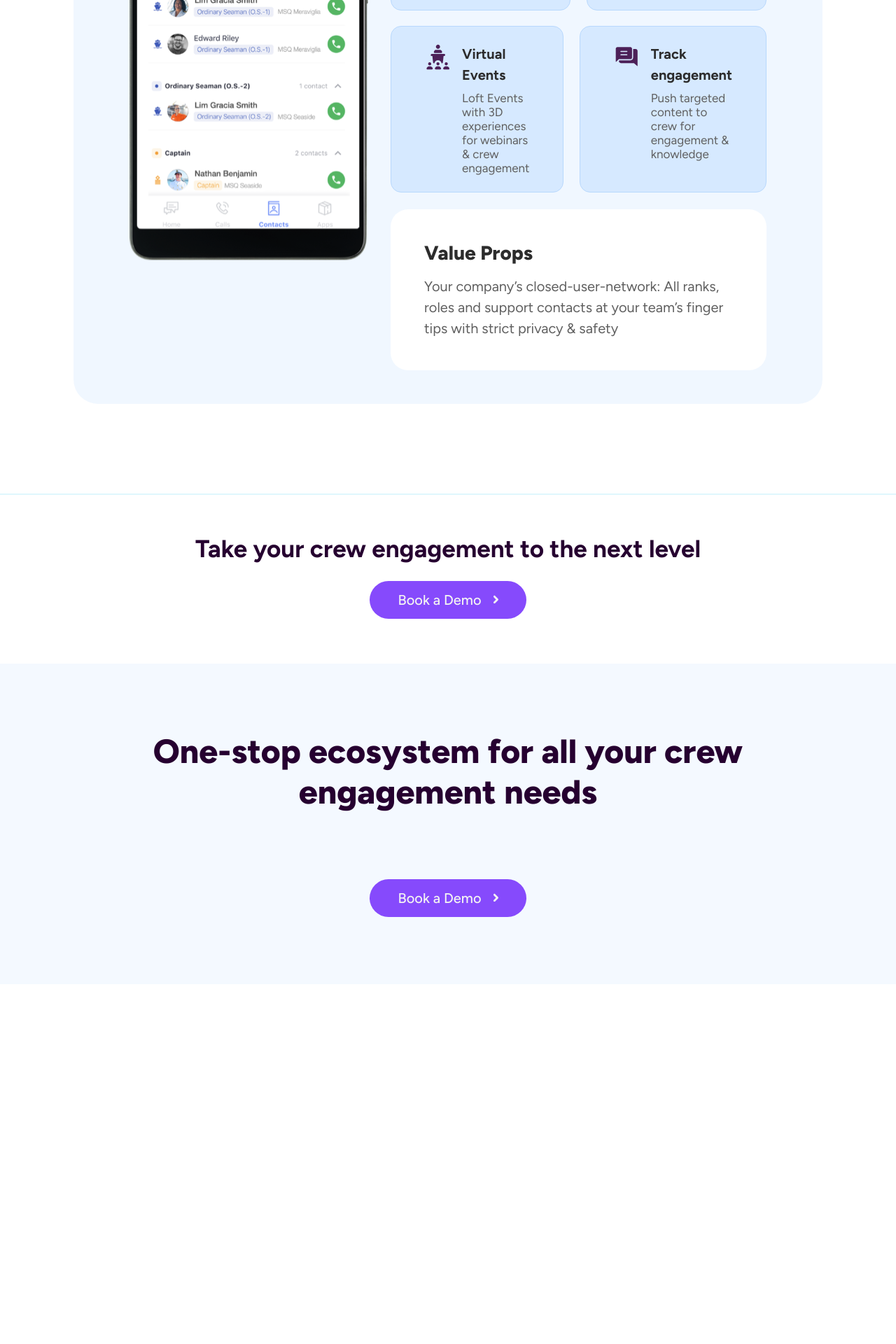
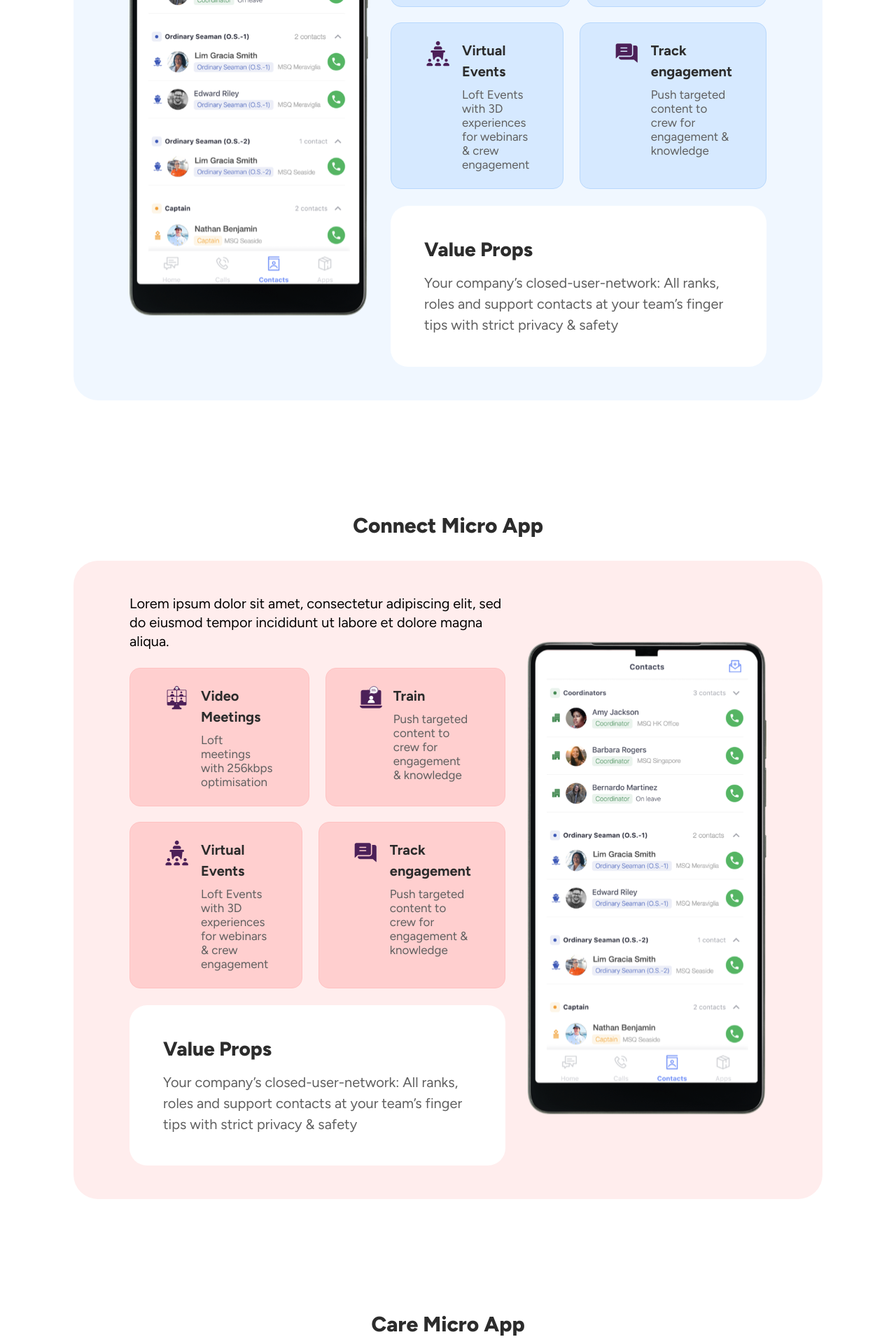
Before and after one commit to danielendaylalu1/onship-landig-page, a React (Vite) app: page / in a window 1280 px wide. Shown: the part 2780-4700 px from the top of the page at 70% size. Before the commit the page ends 4186 px from the top, so only its background shows below. Built offline with nearby package versions, Linux system fonts and the light colour scheme.

Commit message:
added more apps review cards

```diff
--- a/src/App.css
+++ b/src/App.css
@@ -15,6 +15,40 @@
 .wrapper {
   padding: 0 4rem;
 }
+.bg-blue-light {
+  background: rgba(0, 122, 255, 0.06);
+}
+.card-blue-light {
+  border: 1px solid #b8d8fd;
+  background: #d6e9ff;
+}
+.bg-rose {
+  background: #ffeded;
+}
+.card-rose {
+  border: 1px solid #ffc2c2;
+  background: #ffcfcf;
+}
+.bg-green-light {
+  background: #e6fde7;
+}
+.card-green {
+  border: 1px solid var(--White, #fff);
+  background: #c4eec7;
+}
+.bg-purple-light {
+  background: #f2daf7;
+}
+.card-purple {
+  background: #e5bdec;
+}
+.bg-yellow-light {
+  background: #faf7d0;
+}
+.card-yellow {
+  background: #eae59b;
+}
+
 /* navbar section */
 .nav-bar {
   display: flex;
@@ -239,23 +273,22 @@
 .apps-overview-header {
   color: var(--Dark-Grey, #2c2c2c);
   font-family: Figtree;
-  font-size: 35px;
+  font-size: 30px;
   font-style: normal;
   font-weight: 800;
   line-height: normal;
+  /* margin-left: 10rem; */
 }
 .apps-overview-container {
   display: flex;
   align-items: center;
   gap: 2rem;
   border-radius: 35px;
-  background: rgba(0, 122, 255, 0.06);
+  /* background: rgba(0, 122, 255, 0.06); */
   padding: 3rem 5rem;
   max-width: 1444px;
 }
-.apps-overview-img-container {
-  margin-top: -10.5rem;
-}
+
 .apps-overview-content-container {
   display: flex;
   flex-direction: column;
@@ -290,8 +323,6 @@
   flex: 0.5;
   /* width: 400px; */
   border-radius: 15px;
-  border: 1px solid #b8d8fd;
-  background: #d6e9ff;
 }
 .apps-overview-card-header {
   color: var(--Dark-Grey, #2c2c2c);
@@ -377,7 +408,7 @@
   display: flex;
   flex-direction: column;
   align-items: center;
-  gap: 2rem;
+  gap: 4rem;
   background: #f4f9ff;
 }
 .ecosystem-header {
@@ -389,49 +420,6 @@
   font-weight: 800;
   line-height: normal;
 }
-.ecosystem-carousel {
-  width: 100%;
-  padding: 1rem;
-}
-
-/* .slide {
-  transform: scale(0.2);
-  transition: transform 300ms;
-  opacity: 0.5;
-}
-.slide img {
-  width: 50rem;
-  margin: 0 auto;
-}
-.activeSlide {
-  transform: scale(1.1);
-  opacity: 1;
-} */
-/* .ecosystem-carousel {
-  padding: 1rem;
-  width: 100%;
-  display: flex;
-  gap: 0.5rem;
-  overflow: scroll !important;
-}
-.ecosystem-carousel-img-container {
-  min-width: 250px;
-  height: 500px;
-}
-.ecosystem-carousel-img-container img {
-  width: 100% !important;
-  height: 100%;
-  object-fit: cover;
-} */
-
-/* .ecosystem-carousel-img-container {
-  width: 400px !important;
-  height: 400px !important;
-}
-.ecosystem-carousel-img-container img {
-  width: 100%;
-  height: 100%;
-} */
 
 @media only screen and (max-width: 1200px) {
   .apps-overview-container {
@@ -449,80 +437,32 @@
     flex: 1 !important;
   } */
 }
-
-/* styles */
-
-/* border-radius: 35px;
-background: #FFEDED; */
-
-/* second */
-
-/* border-radius: 15px;
-border: 1px solid #FFC2C2;
-background: #FFCFCF; */
-
-/* ///////// */
-
-/* border-radius: 35px;
-background: #E7F6E8; */
-
-/* second */
-
-/* border-radius: 15px;
-border: 1px solid var(--White, #FFF);
-background: #C4EEC7; */
-
-/* ///////// */
-
-/* border-radius: 35px;
-background: #F4E7F6; */
-
-/* second */
-
-/* border-radius: 15px;
-background: #E5BDEC; */
-
-/* ///////// */
-
-/* border-radius: 35px;
-background: #F8F6DB; */
-
-/* second */
-
-/* border-radius: 15px;
-background: #EAE59B; */
-
-/* ///////// */
-
-/* border-radius: 36px;
-background: #fff6fb; */
-
-/* background: #F4F9FF; */
-
-/* #FC7414 nav btn logo*/
-
-/* .swiper {
-  width: 100%;
-  overflow: hidden !important;
-  padding-top: 50px;
-  padding: 1rem !important;
-  overflow: hidden;
-  overflow: visible;
-} */
-
-/* .swiper-slide {
-  background: none !important;
-  background-position: center;
-  background-size: cover;
-  width: 300px !important;
-  height: 400px;
-
-  overflow: hidden;
+@media only screen and (max-width: 968px) {
+  .nav-bar {
+    padding: 1.2rem 2rem;
+  }
+  .header {
+    padding: 6rem 2rem;
+  }
+  .features {
+    padding: 6rem 2rem;
+  }
+  .support {
+    padding: 6rem 2rem;
+  }
+  .apps {
+    padding: 6rem 2rem;
+  }
+  .crew-engagment {
+    padding: 4rem 2rem;
+  }
+  .ecosystem {
+    padding: 6rem 2rem;
+  }
+  .slick-slide {
+    display: flex !important;
+    justify-content: center !important;
+    flex: 0.5 !important;
+    /* width: 450px !important; */
+  }
 }
-
-.swiper-slide img {
-  display: block;
-  width: 100%;
-  height: 100%;
-  border-radius: 1rem;
-} */
--- a/src/components/Apps.jsx
+++ b/src/components/Apps.jsx
@@ -7,7 +7,66 @@
   return (
     <section className="apps">
       <AppsNav />
-      <AppsOverView />
+      <AppsOverView
+        header="Engage Micro App"
+        order="left"
+        bg="bg-blue-light"
+        cardbg="card-blue-light"
+      />
+      {/* <AppsOverView
+        header="Engage Micro Apps 2"
+        order="right"
+        bg="bg-blue-light"
+        cardbg="card-blue-light"
+      /> */}
+      {/* <AppsOverView
+        header="Connect Micro Apps 1"
+        order="left"
+        bg="bg-rose"
+        cardbg="card-rose"
+      /> */}
+      <AppsOverView
+        header="Connect Micro App"
+        order="right"
+        bg="bg-rose"
+        cardbg="card-rose"
+      />
+      <AppsOverView
+        header="Care Micro App"
+        order="left"
+        bg="bg-green-light"
+        cardbg="card-green"
+      />
+      {/* <AppsOverView
+        header="Care Micro Apps 2"
+        order="right"
+        bg="bg-green-light"
+        cardbg="card-green"
+      /> */}
+      {/* <AppsOverView
+        header="Entertain Micro Apps 1"
+        order="left"
+        bg="bg-purple-light"
+        cardbg="card-purple"
+      /> */}
+      <AppsOverView
+        header="Entertain Micro App"
+        order="right"
+        bg="bg-purple-light"
+        cardbg="card-purple"
+      />
+      <AppsOverView
+        header="Learn Micro App"
+        order="left"
+        bg="bg-yellow-light"
+        cardbg="card-yellow"
+      />
+      {/* <AppsOverView
+        header="Learn Micro Apps 2"
+        order="right"
+        bg="bg-yellow-light"
+        cardbg="card-yellow"
+      /> */}
     </section>
   );
 }
--- a/src/components/AppsOverView.jsx
+++ b/src/components/AppsOverView.jsx
@@ -6,7 +6,8 @@
 import AppsPhone from "../assets/images/app-img.svg";
 import AppsOverViewCard from "./AppsOverViewCard";
 
-const AppsOverView = () => {
+// eslint-disable-next-line react/prop-types
+const AppsOverView = ({ header, order, bg, cardbg }) => {
   const cardContent1 = [
     {
       icon: VideoIcon,
@@ -33,11 +34,13 @@
   ];
   return (
     <div className="apps-overview">
-      <h2 className="apps-overview-header">Engage Micro Apps 1</h2>
-      <div className="apps-overview-container">
-        <div className="apps-overview-img-container">
-          <img src={AppsPhone} alt="apps overview image" />
-        </div>
+      <h2 className="apps-overview-header">{header}</h2>
+      <div className={`apps-overview-container ${bg}`}>
+        {order === "left" && (
+          <div className="apps-overview-img-container">
+            <img src={AppsPhone} alt="apps overview image" />
+          </div>
+        )}
         <div className="apps-overview-content-container">
           <p className="apps-overview-description">
             Lorem ipsum dolor sit amet, consectetur adipiscing elit, sed do
@@ -45,8 +48,8 @@
           </p>
 
           <div className="apps-overview-card-container">
-            <AppsOverViewCard cardContent={cardContent1} />
-            <AppsOverViewCard cardContent={cardContent2} />
+            <AppsOverViewCard cardContent={cardContent1} cardbg={cardbg} />
+            <AppsOverViewCard cardContent={cardContent2} cardbg={cardbg} />
           </div>
 
           <div className="apps-overview-carousel">
@@ -61,6 +64,11 @@
             </div>
           </div>
         </div>
+        {order === "right" && (
+          <div className="apps-overview-img-container">
+            <img src={AppsPhone} alt="apps overview image" />
+          </div>
+        )}
       </div>
     </div>
   );
--- a/src/components/AppsOverViewCard.jsx
+++ b/src/components/AppsOverViewCard.jsx
@@ -1,12 +1,12 @@
 /* eslint-disable react/prop-types */
 // import React from "react";
 
-function AppsOverViewCard({ cardContent }) {
+function AppsOverViewCard({ cardContent, cardbg }) {
   return (
     <div className="apps-overview-card1">
       {cardContent.map((item) => {
         return (
-          <div className="apps-overview-card" key={item.header}>
+          <div className={`apps-overview-card ${cardbg}`} key={item.header}>
             <img
               src={item.icon}
               alt="vide meetings icon"
--- a/src/components/Ecosystem.jsx
+++ b/src/components/Ecosystem.jsx
@@ -25,7 +25,14 @@
       <h2 className="ecosystem-header">
         One-stop ecosystem for all your crew engagement needs
       </h2>
-      <div className="ecosystem-carousel"></div>
+      <div className="ecosystem-carousel">
+        {/* <Slider {...settings}>
+          {exploreImages.map((item, indx) => {
+            return <img src={item} alt="image" key={indx} />;
+          })}
+        </Slider> */}
+      </div>
+
       <a href="#" className="crew-engagment-btn">
         Book a Demo
         <img src={RightArrow} alt="right arrow" />
```
